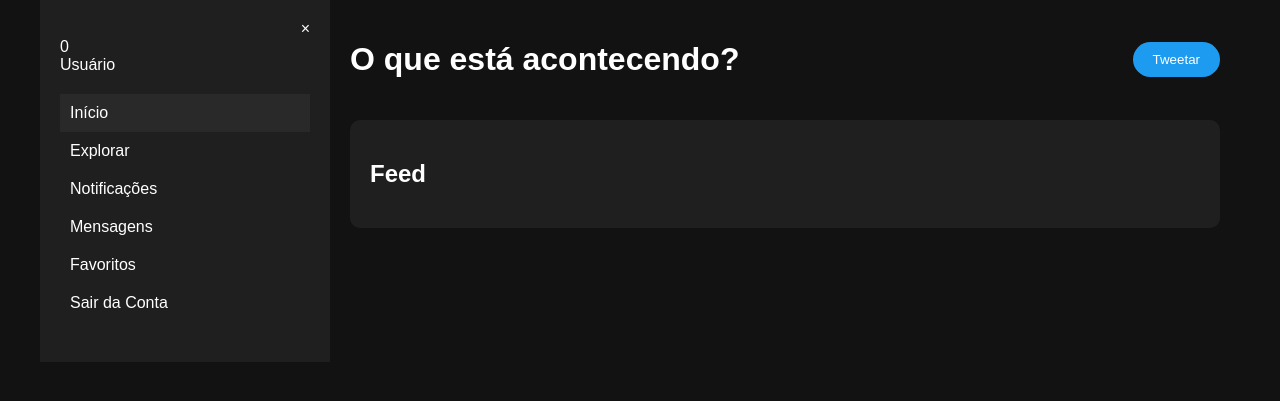
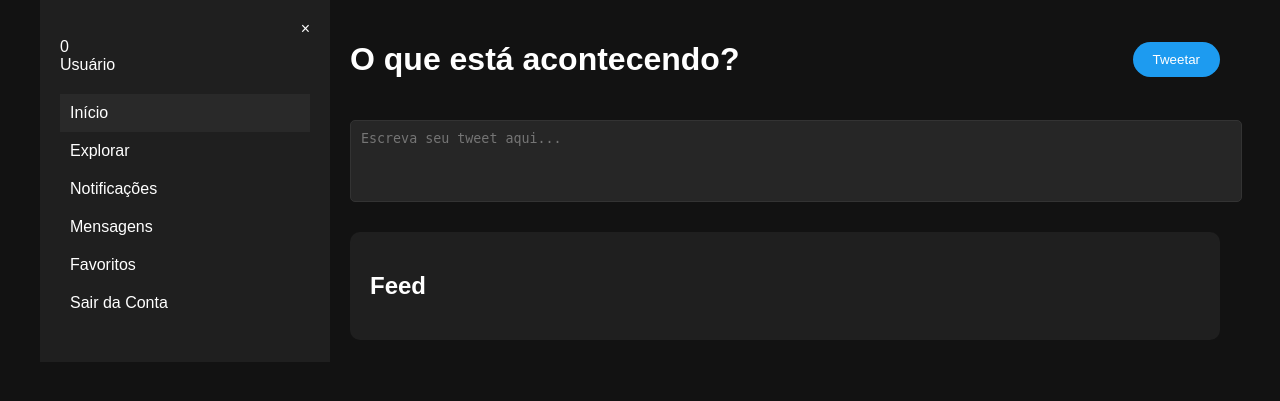
Before and after one commit to BrunoRbt/Twitter, a Django app: page /tweet/ in a window 1280 px wide. Shown: the top 401 px of the page. Run offline with Django 5.2, Linux system fonts and the light colour scheme.

Commit message:
correções

```diff
--- a/twitter_project/twitter_app/templates/twitter_app/tweet.html
+++ b/twitter_project/twitter_app/templates/twitter_app/tweet.html
@@ -1,5 +1,5 @@
 <!DOCTYPE html>
-<html lang="pt-BR">
+<html lang="pt-BR"></html>
 <head>
     <meta charset="UTF-8">
     <meta name="viewport" content="width=device-width, initial-scale=1.0">
@@ -72,20 +72,50 @@
             cursor: pointer;
         }
 
+        .tweet-button:hover {
+            background-color: #1c7ed6;
+        }
+
         .feed {
             background-color: #1f1f1f;
             padding: 20px;
             border-radius: 10px;
+        }
+
+        .tweet-form {
+            display: flex;
+            flex-direction: column;
+            margin-bottom: 20px;
+        }
+
+        .tweet-form textarea {
+            width: 100%;
+            padding: 10px;
+            border-radius: 5px;
+            border: 1px solid #333;
+            background-color: #262626;
+            color: white;
+            resize: none;
+            margin-bottom: 10px;
+        }
+
+        .tweet {
+            background-color: #262626;
+            padding: 10px;
+            border-radius: 5px;
+            margin-bottom: 10px;
         }
     </style>
 </head>
 <body>
     <div class="container">
         <aside class="sidebar">
-            <div class="close-button">&times;</div>
-            <div class="user-info">
-                <div class="profile-picture">0</div>
-                <div class="username">Usuário</div>
+            <div class="user">
+                <div class="close-button">&times;</div>
+                <div class="user-info">
+                    <div class="profile-picture">0</div>
+                    <div class="username">Usuário</div>
+                </div>
             </div>
             <nav class="menu">
                 <ul>
@@ -94,7 +124,7 @@
                     <li><a href="#">Notificações</a></li>
                     <li><a href="#">Mensagens</a></li>
                     <li><a href="#">Favoritos</a></li>
-                    <li><a href="#">Sair da Conta</a></li>
+                    <li><a href="#" id="logout-button">Sair da Conta</a></li>
                 </ul>
             </nav>
         </aside>
@@ -104,8 +134,12 @@
                 <h1>O que está acontecendo?</h1>
                 <button class="tweet-button">Tweetar</button>
             </header>
-            <div class="feed">
+            <form class="tweet-form">
+                <textarea id="tweet-content" rows="4" placeholder="Escreva seu tweet aqui..."></textarea>
+            </form>
+            <div class="feed" id="feed">
                 <h2>Feed</h2>
+                <!-- Tweets will be loaded here -->
             </div>
         </main>
     </div>
@@ -114,10 +148,32 @@
         // JavaScript para o botão de tweetar
         document.addEventListener('DOMContentLoaded', function() {
             const tweetButton = document.querySelector('.tweet-button');
+            const tweetContent = document.querySelector('#tweet-content');
+            const feed = document.querySelector('#feed');
+            const logoutButton = document.querySelector('#logout-button');
 
             tweetButton.addEventListener('click', () => {
-                // Aqui você adicionaria a lógica para criar um novo tweet
-                alert("Botão Tweetar clicado!");
+                const content = tweetContent.value.trim();
+                if (content) {
+                    // Criar um novo elemento de tweet
+                    const tweet = document.createElement('div');
+                    tweet.classList.add('tweet');
+                    tweet.textContent = content;
+
+                    // Adicionar o novo tweet ao feed
+                    feed.appendChild(tweet);
+
+                    // Limpar o campo de texto após publicar
+                    tweetContent.value = '';
+                } else {
+                    alert("Por favor, escreva algo para tweetar.");
+                }
+            });
+
+            logoutButton.addEventListener('click', (event) => {
+                event.preventDefault();
+                // Redirecionar para a página de login
+                window.location.href = "{% url 'login' %}";
             });
         });
     </script>
```
Also changed, not shown: twitter_project/twitter_app/templates/twitter_app/login.html (+11 -1 lines).
